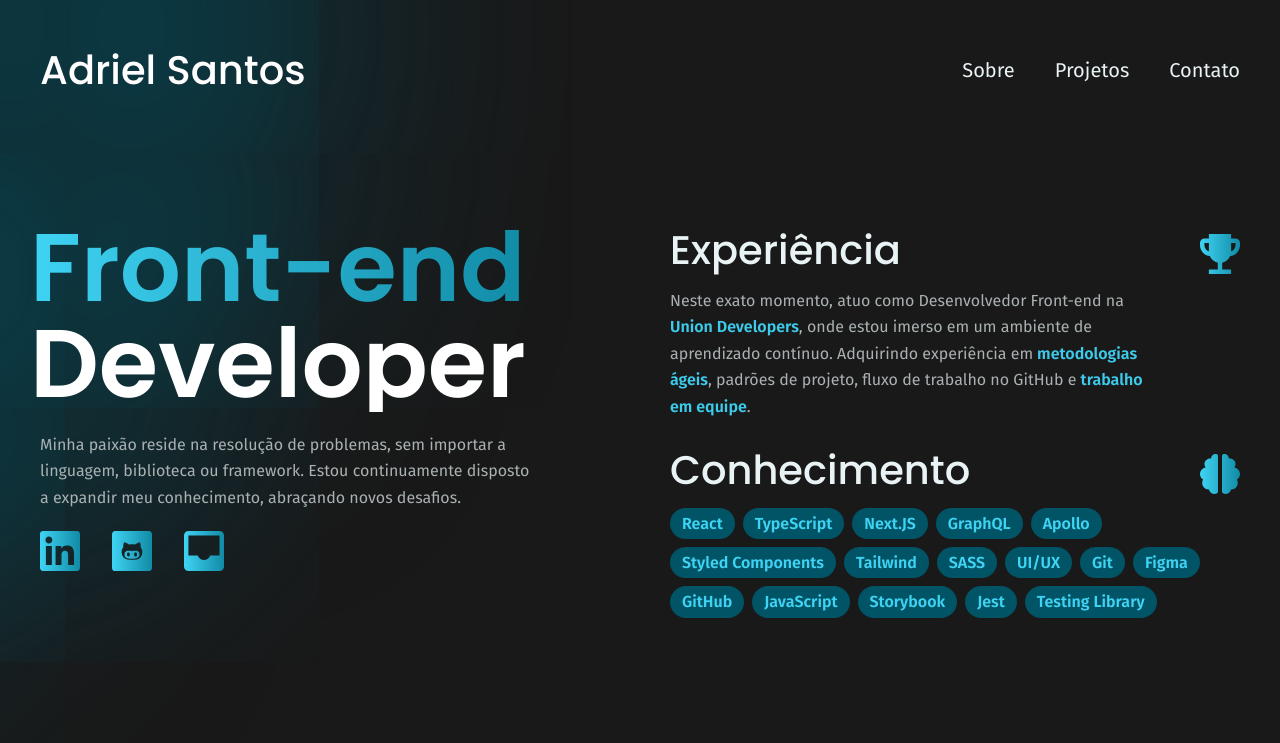
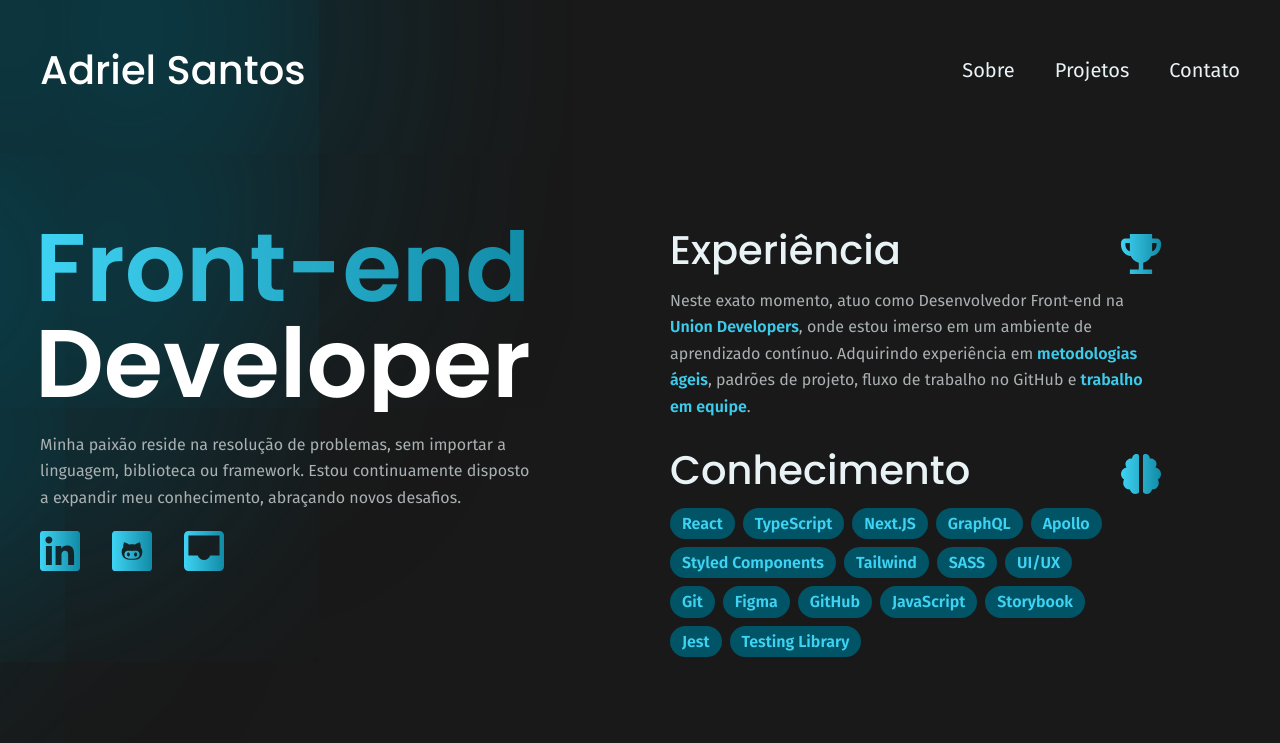
Before and after one commit to adriel-mp3/portfolio, a React (Vite) app: page / in a window 1280 px wide. Shown: the top 743 px of the page. Built offline with nearby package versions, Linux system fonts and the light colour scheme.

Commit message:
feat: add responsibility

```diff
--- a/src/components/Hero/style.ts
+++ b/src/components/Hero/style.ts
@@ -28,6 +28,10 @@ export const Container = styled.main`
   @media screen and (max-width: 1024px) {
     grid-template-columns: 1fr;
   }
+
+  @media screen and (max-width: 640px) {
+    padding: 0 20px;
+  }
 `;
 
 export const Resume = styled.div`
@@ -47,6 +51,14 @@ export const Resume = styled.div`
     -webkit-background-clip: text;
     -webkit-text-fill-color: transparent;
     margin-left: -10px;
+
+    @media screen and (max-width: 1280px) {
+      margin-left: -5px;
+    }
+
+    @media screen and (max-width: 640px) {
+      margin-left: 0px;
+    }
   }
 
   span {
@@ -85,8 +97,8 @@ export const Resume = styled.div`
   @media screen and (max-width: 640px) {
     h1,
     span {
-      font-size: 4rem;
-      line-height: 4rem;
+      font-size: 3.5rem;
+      line-height: 3.5rem;
     }
   }
 `;
@@ -119,6 +131,13 @@ export const SideInfo = styled.div`
 
     strong {
       color: ${({ theme }) => theme.colors["accent-400"]};
+    }
+  }
+
+  @media screen and (max-width: 640px) {
+    h2:first-of-type::after,
+    h2:last-of-type::after {
+      background-size: 30px;
     }
   }
 `;
@@ -159,6 +178,10 @@ export const TitleSecondary = styled.h2`
     font-size: ${({ theme }) => theme.fontSizes["xl"]};
     margin-bottom: ${({ theme }) => theme.spacing.sm};
   }
+
+  @media screen and (max-width: 768px) {
+    font-size: 2rem;
+  }
 `;
 
 export const Skills = styled.div`
@@ -166,6 +189,14 @@ export const Skills = styled.div`
   flex-wrap: wrap;
   gap: ${({ theme }) => theme.spacing.sm};
   max-width: 650px;
+
+  @media screen and (max-width: 1280px) {
+    max-width: 450px;
+  }
+
+  @media screen and (max-width: 640px) {
+    max-width: 400px;
+  }
 `;
 
 export const ImgScroll = styled.img`
```
